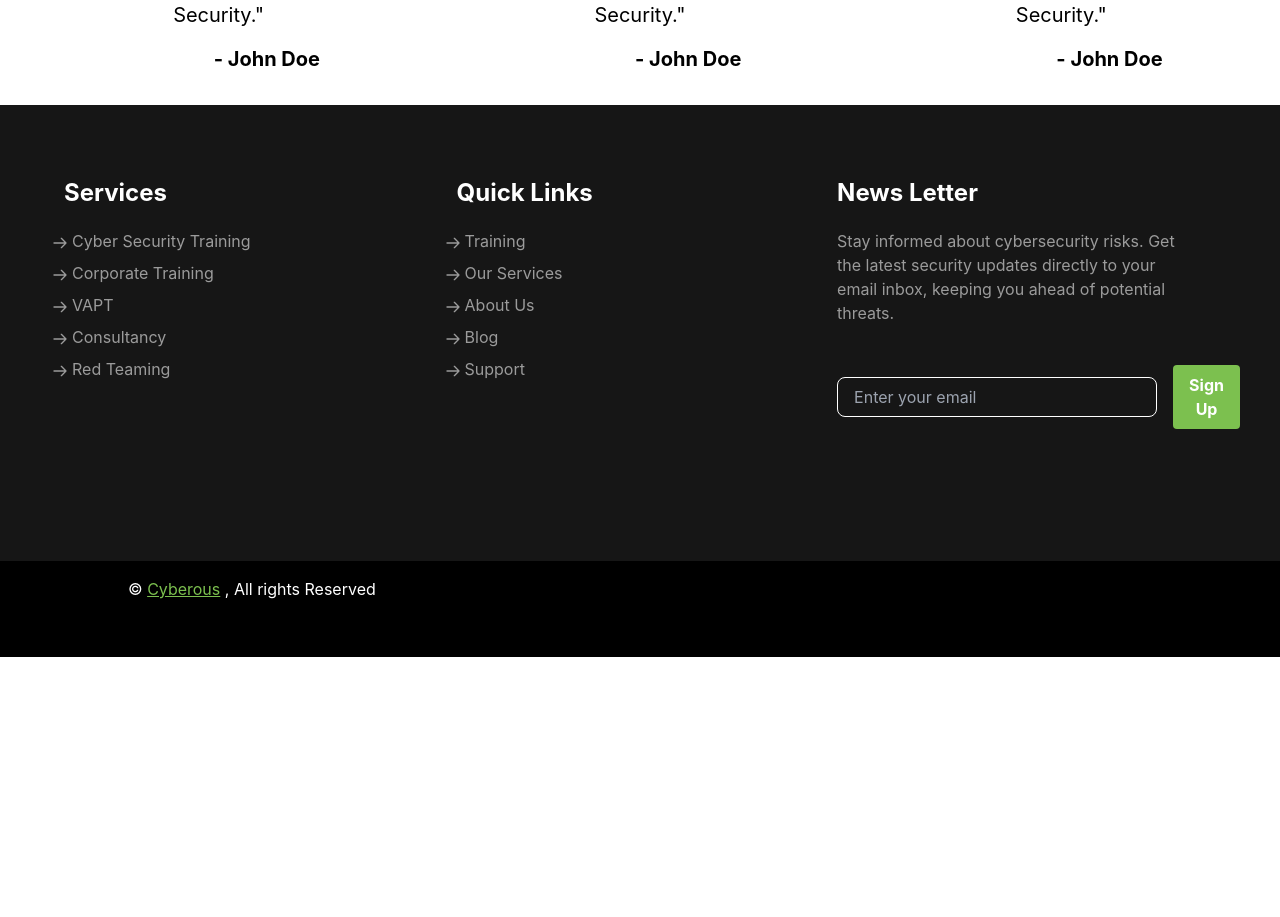
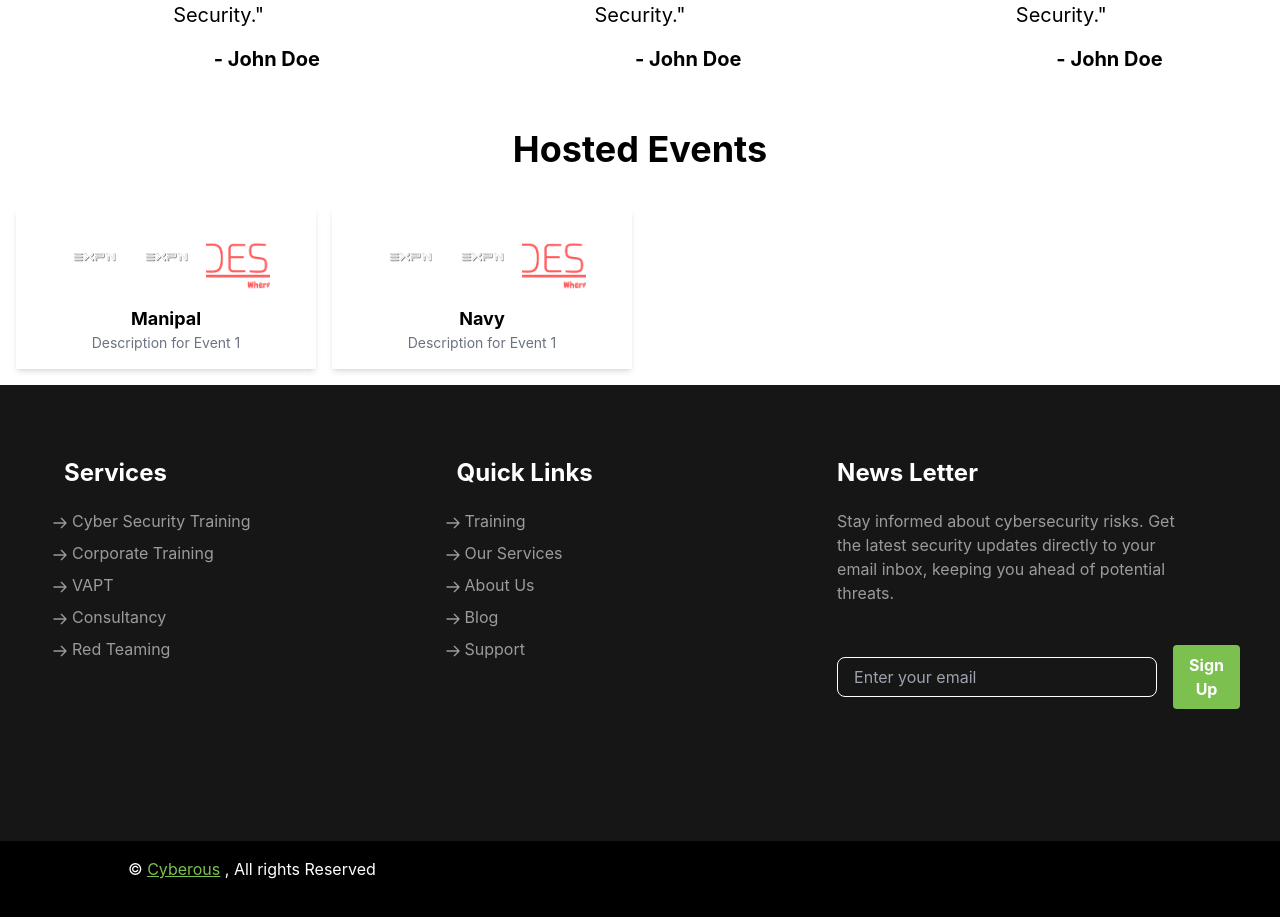
Before and after one commit to sankalp-codes244/cyberousWebsite, a React (Vite) app: page / in a window 1280 px wide. Shown: the part 6662-7579 px from the top of the page. Before the commit the page ends 7319 px from the top, so only its background shows below. Built offline with nearby package versions, Linux system fonts and the light colour scheme.

Commit message:
Media Gallery Added

```diff
--- a/src/pages/Homepage/Homepage.jsx
+++ b/src/pages/Homepage/Homepage.jsx
@@ -8,6 +8,7 @@ import Training from './Training/Training'
 import IndustrialRecognition from './IndustrialRecognition/IndustrialRecognition'
 import BrandsTrustUs from './BrandsTrustUs/BrandsTrustUs'
 import Testemonial from './Testimonial/Testemonial'
+import MediaGallery from './MediaGallery/MediaGallery'
 
 const Homepage = () => {
   let imgData = [
@@ -98,6 +99,9 @@ const Homepage = () => {
       <div id="training" className='min-h-full bg-white'>
         <Testemonial/>
       </div>
+      <div id="training" className='min-h-full bg-white'>
+        <MediaGallery/>
+      </div>
     </>
   );
 };
--- /dev/null
+++ b/src/pages/Homepage/MediaGallery/CarouselModal.jsx
@@ -0,0 +1,73 @@
+import React, { useEffect,useState } from 'react';
+
+const CarouselModal = ({ event, onClose }) => {
+  if (!event) return null;
+  useEffect(() => {
+    const handleKeyDown = (e) => {
+      if (e.key === 'Escape') {
+        onClose();
+      }
+    };
+
+    // Add event listener
+    window.addEventListener('keydown', handleKeyDown);
+
+    // Remove event listener on cleanup
+    return () => window.removeEventListener('keydown', handleKeyDown);
+  }, [onClose]); // Ensure effect runs only once or when onClose changes
+  const [currentImageIndex, setCurrentImageIndex] = useState(0);
+
+  useEffect(() => {
+    // Resets the carousel to the first image when the event changes
+    setCurrentImageIndex(0);
+  }, [event]);
+
+  const nextImage = () => {
+    setCurrentImageIndex((prevIndex) =>
+      prevIndex === event.images.length - 1 ? 0 : prevIndex + 1
+    );
+  };
+
+  const prevImage = () => {
+    setCurrentImageIndex((prevIndex) =>
+      prevIndex === 0 ? event.images.length - 1 : prevIndex - 1
+    );
+  };
+
+  return (
+    <div className="fixed inset-0 bg-black bg-opacity-50 z-50 flex justify-center items-center p-4">
+
+<div className="fixed inset-0 bg-black bg-opacity-50 z-50 flex justify-center items-center p-4">
+      <div className="relative bg-white p-5 rounded-lg flex flex-col items-center">
+        {event.images?.length > 0 && (
+          <img src={event.images[currentImageIndex]} alt={`Slide ${currentImageIndex}`} className="w-full h-auto max-h-[80vh] object-cover" />
+        )}
+        <div className="flex justify-between items-center w-full mt-4">
+          <button onClick={prevImage} className="text-black mr-2">
+            {/* Left arrow */}
+            <svg xmlns="http://www.w3.org/2000/svg" fill="none" viewBox="0 0 24 24" stroke="currentColor" className="w-8 h-8">
+              <path strokeLinecap="round" strokeLinejoin="round" strokeWidth={2} d="M15 19l-7-7 7-7" />
+            </svg>
+          </button>
+          <button
+  onClick={onClose}
+  className="absolute top-0 right-0 m-2 bg-gray-100 p-2 rounded-full hover:bg-gray-200 focus:outline-none focus:ring-2 focus:ring-gray-300"
+>
+  <svg xmlns="http://www.w3.org/2000/svg" fill="none" viewBox="0 0 24 24" stroke="currentColor" className="w-6 h-6 text-gray-600">
+    <path strokeLinecap="round" strokeLinejoin="round" strokeWidth="2" d="M6 18L18 6M6 6l12 12" />
+  </svg>
+</button>
+          <button onClick={nextImage} className="text-black ml-2">
+            {/* Right arrow */}
+            <svg xmlns="http://www.w3.org/2000/svg" fill="none" viewBox="0 0 24 24" stroke="currentColor" className="w-8 h-8">
+              <path strokeLinecap="round" strokeLinejoin="round" strokeWidth={2} d="M9 5l7 7-7 7" />
+            </svg>
+          </button>
+        </div>
+      </div>
+    </div>
+    </div>
+  );
+};
+
+export default CarouselModal;
--- /dev/null
+++ b/src/pages/Homepage/MediaGallery/MediaGallery.jsx
@@ -0,0 +1,61 @@
+import React, { useState } from 'react';
+import { Images } from '../../../assets/index';
+import CarouselModal from './CarouselModal'; // Import your CarouselModal component
+
+const MediaGallery = () => {
+  const [selectedEvent, setSelectedEvent] = useState(null);
+
+  // Dummy data for the gallery events
+  const events = [
+    {
+      id: 1,
+      name: "Manipal",
+      description: "Description for Event 1",
+      images: [Images.EXPN, Images.EXPN, Images.CodeshalaLogo] // Replace with actual image URLs
+    },
+    {
+      id: 1,
+      name: "Navy",
+      description: "Description for Event 1",
+      images: [Images.EXPN, Images.EXPN, Images.CodeshalaLogo] // Replace with actual image URLs
+    },
+    // The rest of your events...
+  ];
+
+  const openModal = (eventId) => {
+    const event = events.find(e => e.id === eventId);
+    setSelectedEvent(event);
+  };
+
+  const closeModal = () => {
+    setSelectedEvent(null);
+  };
+
+  return (
+    <div className="container mx-auto px-4">
+      <h2 className="text-center text-3xl md:text-4xl font-bold my-10">
+        Hosted Events
+      </h2>
+
+      <div className="grid grid-cols-1 sm:grid-cols-2 lg:grid-cols-4 gap-4 my-4">
+        {events.map((event) => (
+          <div key={event.id} className="bg-white p-4 shadow-md cursor-pointer" onClick={() => openModal(event.id)}>
+            <div className="flex justify-center mb-4">
+              {event.images.slice(0, 3).map((image, index) => (
+                <img key={index} src={image} alt={`Event ${event.id} Image ${index + 1}`} className="w-16 h-16 object-cover mx-1 rounded-md" />
+              ))}
+            </div>
+            <h3 className="text-lg font-bold text-center">{event.name}</h3>
+            <p className="text-sm text-gray-500 text-center">{event.description}</p>
+          </div>
+        ))}
+      </div>
+
+      {selectedEvent && (
+        <CarouselModal event={selectedEvent} onClose={closeModal} />
+      )}
+    </div>
+  );
+};
+
+export default MediaGallery;
```
